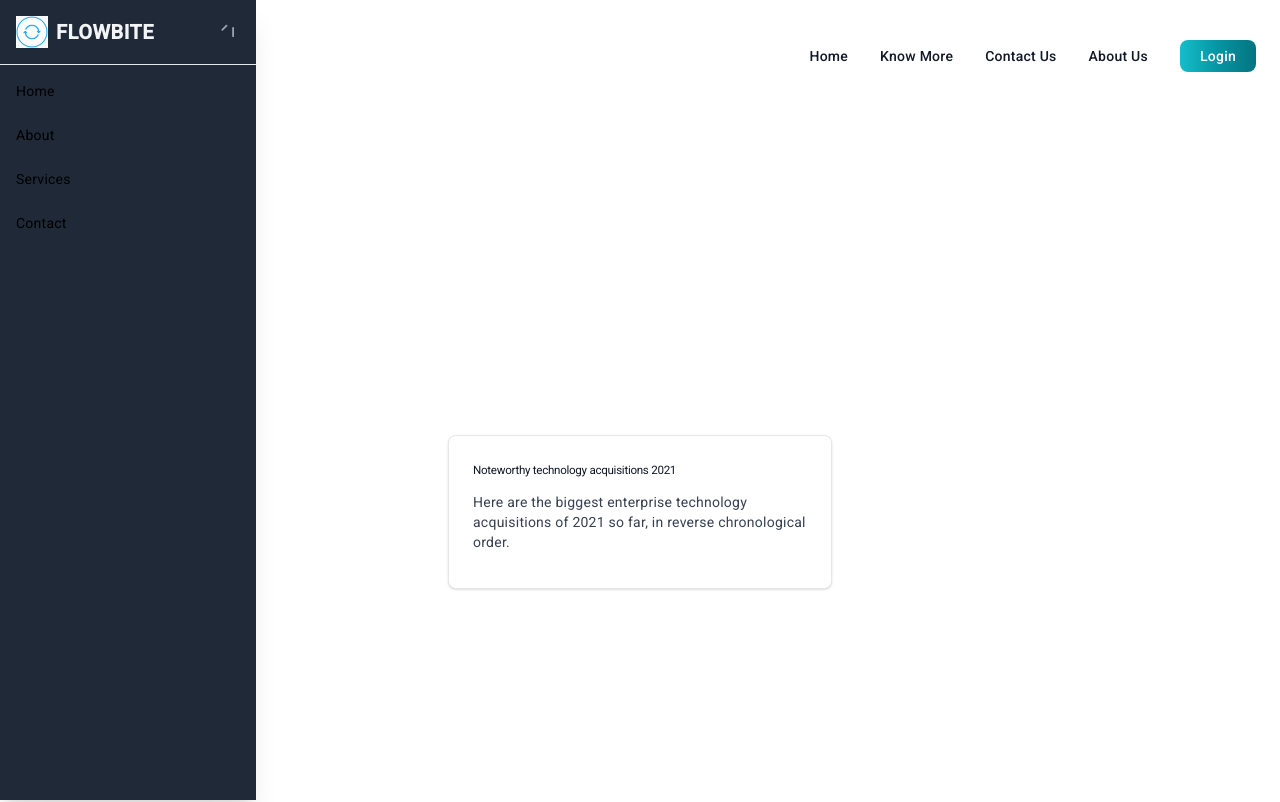
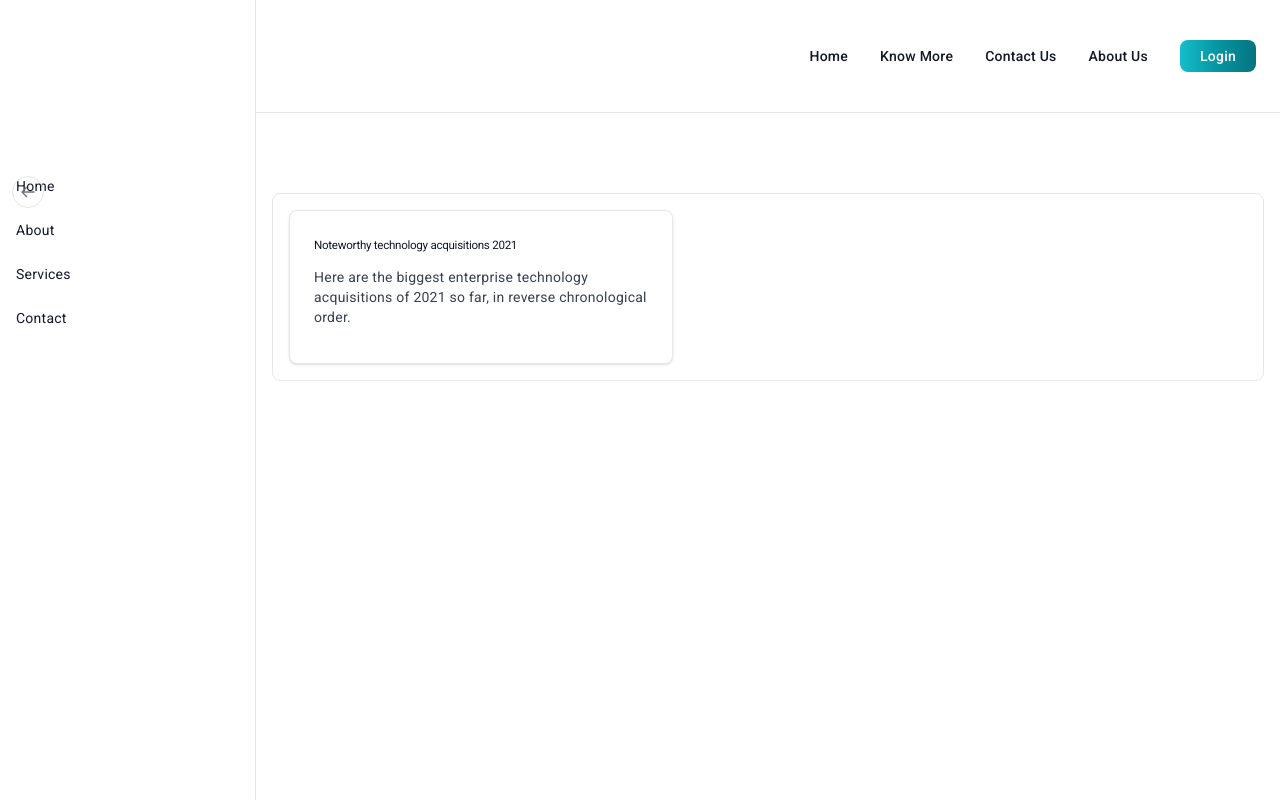
Before and after one commit to supranshu/ChronicDisease-Agnethon, an Angular app in the folder ChronicFront/: page /dashboard3 in a window 1280 px wide. Shown: the top 802 px of the page. Built offline with nearby package versions, Linux system fonts and the light colour scheme.

Commit message:
dashboard3

```diff
--- a/ChronicFront/src/app/pages/dashboard3/dashboard3.component.html
+++ b/ChronicFront/src/app/pages/dashboard3/dashboard3.component.html
@@ -1,7 +1,5 @@
-
-
 <!-- New Navbar -->
-  <nav class="bg-white border-gray-200 dark:bg-gray-900">
+<nav class="bg-white border-b border-gray-200 dark:bg-gray-900 dark:border-gray-700">
    <div class="max-w-screen-xl flex flex-wrap items-center justify-between mx-auto p-4">
      <a class="flex items-center space-x-3 rtl:space-x-reverse">
        <img src="/assets/logo_white.gif" class="h-20" alt="Flowbite Logo" />
@@ -9,8 +7,7 @@
      </a>
 
      <div class="items-center justify-between hidden w-full md:flex md:w-auto md:order-1" id="navbar-user">
-        <ul
-          class="flex flex-col font-medium p-4 md:p-0 mt-4 border border-gray-100 rounded-lg bg-gray-50 md:space-x-8 rtl:space-x-reverse md:flex-row md:mt-0 md:border-0 md:bg-white dark:bg-gray-800 md:dark:bg-gray-900 dark:border-gray-700">
+       <ul class="flex flex-col font-medium p-4 md:p-0 mt-4 border border-gray-200 rounded-lg bg-white md:space-x-8 rtl:space-x-reverse md:flex-row md:mt-0 md:border-0 md:bg-white dark:bg-gray-900 md:dark:bg-gray-900 dark:border-gray-700">
          <li>
            <a href="#" class="block py-2 px-3 text-gray-900 rounded hover:bg-gray-100 md:hover:bg-transparent md:hover:text-blue-700 md:p-0 dark:text-white md:dark:hover:text-blue-500 dark:hover:bg-gray-700 dark:hover:text-white md:dark:hover:bg-transparent dark:border-gray-700 styling">Home</a>
          </li>
@@ -32,69 +29,42 @@
      </div>
    </div>
  </nav>
-  <div>
- <div class="new">
-   <a href="#" class="block max-w-sm p-6 bg-white border border-gray-200 rounded-lg shadow hover:bg-gray-100 dark:bg-gray-800 dark:border-gray-700 dark:hover:bg-gray-700">
-      <h5 class="mb-2 text-2xl font-bold tracking-tight text-gray-900 dark:text-white">Noteworthy technology acquisitions 2021</h5>
-      <p class="font-normal text-gray-700 dark:text-gray-400">Here are the biggest enterprise technology acquisitions of 2021 so far, in reverse chronological order.</p>
-    </a>
-   </div>
 
-  </div>
-
-  <!-- Your existing content -->
-  <button data-drawer-target="default-sidebar" data-drawer-toggle="default-sidebar" aria-controls="default-sidebar"
-    type="button"
-    class="inline-flex items-center p-2 mt-2 ms-3 text-sm text-gray-500 rounded-lg sm:hidden hover:bg-gray-100 focus:outline-none focus:ring-2 focus:ring-gray-200 dark:text-gray-400 dark:hover:bg-gray-700 dark:focus:ring-gray-600">
-    <span class="sr-only">Open sidebar</span>
-    <svg class="w-6 h-6" aria-hidden="true" fill="currentColor" viewBox="0 0 20 20" xmlns="http://www.w3.org/2000/svg">
-      <path clip-rule="evenodd" fill-rule="evenodd"
-        d="M2 4.75A.75.75 0 012.75 4h14.5a.75.75 0 010 1.5H2.75A.75.75 0 012 4.75zm0 10.5a.75.75 0 01.75-.75h7.5a.75.75 0 010 1.5h-7.5a.75.75 0 01-.75-.75zM2 10a.75.75 0 01.75-.75h14.5a.75.75 0 010 1.5H2.75A.75.75 0 012 10z">
-      </path>
+ <!-- Sidebar -->
+ <aside id="default-sidebar"
+   class="fixed top-0 left-0 z-40 w-64 h-screen transition-transform -translate-x-full sm:translate-x-0 bg-white dark:bg-gray-900 border-r border-gray-200 dark:border-gray-700">
+   <div class="h-full relative mt-40">
+     <!-- Arrow Icon -->
+     <button class="absolute top-0 left-0 mt-4 ml-3 w-8 h-8 text-gray-500 dark:text-gray-400 hover:text-gray-600 dark:hover:text-gray-300 focus:outline-none focus:text-gray-600 dark:focus:text-gray-300 transition-colors duration-300 rounded-full border border-gray-200 dark:border-gray-600">
+       <svg class="w-4 h-4 mx-auto transform rotate-90" fill="none" stroke="currentColor" viewBox="0 0 24 24" xmlns="http://www.w3.org/2000/svg">
+         <path stroke-linecap="round" stroke-linejoin="round" stroke-width="2" d="M19 14l-7 7m0 0l-7-7m7 7V3"></path>
        </svg>
      </button>
-
-  <aside id="default-sidebar"
-    class="fixed top-0 left-0 z-40 w-64 h-screen transition-transform -translate-x-full sm:translate-x-0"
-    aria-label="Sidebar">
-    <div class="h-full bg-gray-800 shadow-xl dark:bg-gray-900">
-      <div class="flex items-center justify-between p-4 border-b dark:border-gray-700">
-        <a href="#" aria-label="Flowbite" title="Flowbite" class="inline-flex items-center space-x-2">
-          <img src="/assets/logo_white.gif" class="h-8" alt="Flowbite Logo" />
-          <span class="text-xl font-bold tracking-wide text-gray-100 uppercase">Flowbite</span>
-        </a>
-        <button data-drawer-toggle="default-sidebar"
-          class="text-gray-400 hover:text-gray-200 dark:text-gray-300 focus:outline-none focus:text-gray-200 dark:focus:text-gray-200">
-          <span class="sr-only">Close sidebar</span>
-          <svg class="w-6 h-6" aria-hidden="true" fill="currentColor" viewBox="0 0 20 20"
-            xmlns="http://www.w3.org/2000/svg">
-            <path fill-rule="evenodd"
-              d="M13.5 6.5a.75.75 0 011.5 0v7a.75.75 0 01-1.5 0v-7zM5.793 8.75a.75.75 0 01-1.06-1.06l3.5-3.5a.75.75 0 111.06 1.06l-3.5 3.5z"
-              clip-rule="evenodd"></path>
-          </svg>
-        </button>
-      </div>
-      <nav class="overflow-y-auto">
+     <nav class="overflow-y-auto mt-12">
        <ul class="p-2 space-y-2 text-sm">
          <li>
-            <a href="#" class="block p-2 transition-colors rounded-md dark:hover:bg-gray-700 hover:bg-gray-200">Home</a>
+           <a href="#" class="block p-2 transition-colors rounded-md dark:hover:bg-gray-700 hover:bg-gray-200 text-gray-900 dark:text-gray-100">Home</a>
          </li>
          <li>
-            <a href="#" class="block p-2 transition-colors rounded-md dark:hover:bg-gray-700 hover:bg-gray-200">About</a>
+           <a href="#" class="block p-2 transition-colors rounded-md dark:hover:bg-gray-700 hover:bg-gray-200 text-gray-900 dark:text-gray-100">About</a>
          </li>
          <li>
-            <a href="#" class="block p-2 transition-colors rounded-md dark:hover:bg-gray-700 hover:bg-gray-200">Services</a>
+           <a href="#" class="block p-2 transition-colors rounded-md dark:hover:bg-gray-700 hover:bg-gray-200 text-gray-900 dark:text-gray-100">Services</a>
          </li>
          <li>
-            <a href="#" class="block p-2 transition-colors rounded-md dark:hover:bg-gray-700 hover:bg-gray-200">Contact</a>
+           <a href="#" class="block p-2 transition-colors rounded-md dark:hover:bg-gray-700 hover:bg-gray-200 text-gray-900 dark:text-gray-100">Contact</a>
          </li>
        </ul>
      </nav>
    </div>
  </aside>
 
-  <div class="p-4 sm:ml-64">
-    <div class="p-4 border-2 border-gray-200 border-dashed rounded-lg dark:border-gray-700">
-      <!-- Your existing content goes here -->
+ <!-- Your existing content -->
+ <div class="p-4 sm:ml-64 mt-16">
+   <div class="p-4 border border-gray-200 rounded-lg dark:border-gray-700">
+     <a class="block max-w-sm p-6 bg-white border border-gray-200 rounded-lg shadow hover:bg-gray-100 dark:bg-gray-800 dark:border-gray-700 dark:hover:bg-gray-700">
+       <h5 class="mb-2 text-2xl font-bold tracking-tight text-gray-900 dark:text-white">Noteworthy technology acquisitions 2021</h5>
+       <p class="font-normal text-gray-700 dark:text-gray-400">Here are the biggest enterprise technology acquisitions of 2021 so far, in reverse chronological order.</p>
+     </a>
    </div>
  </div>
```
Lines whose indentation alone changed are shown as unchanged.
